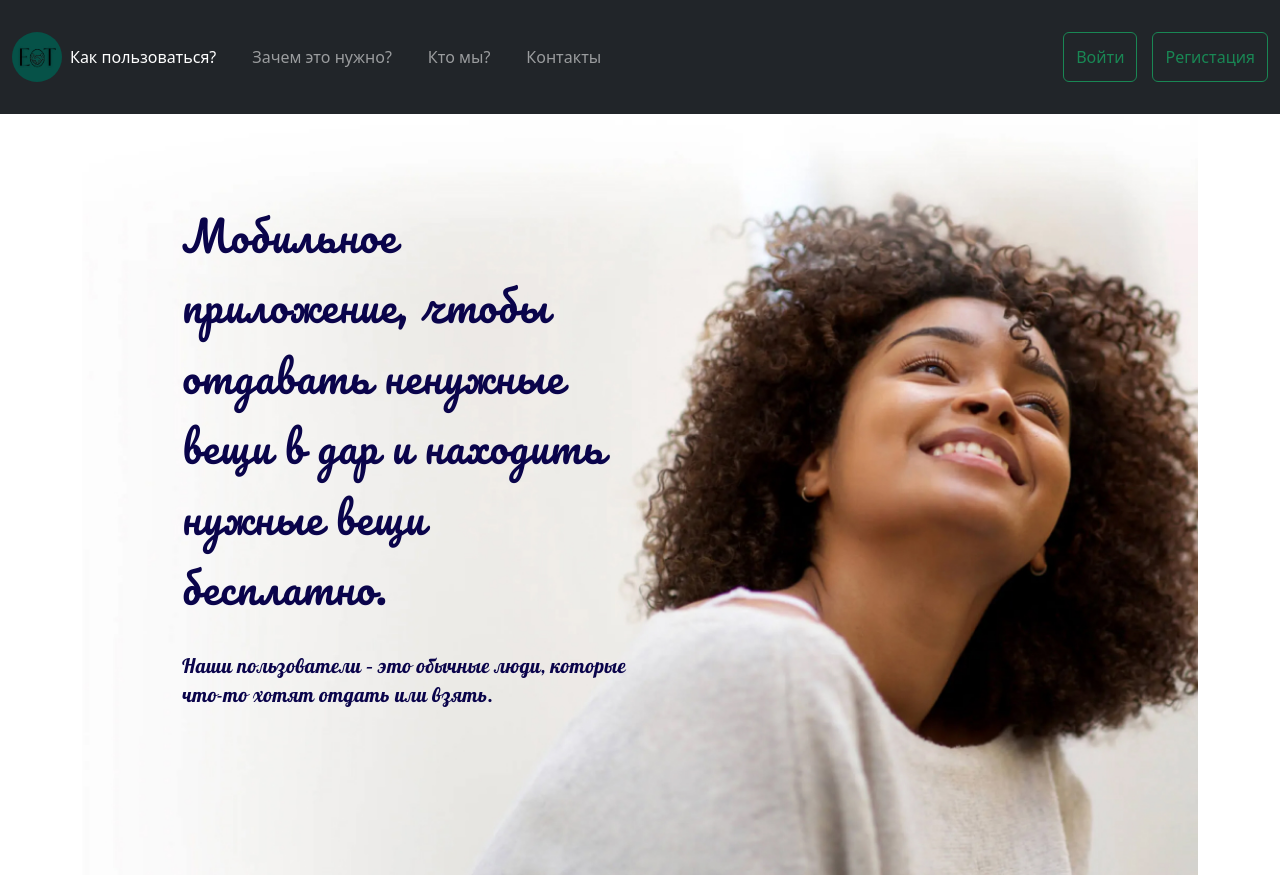
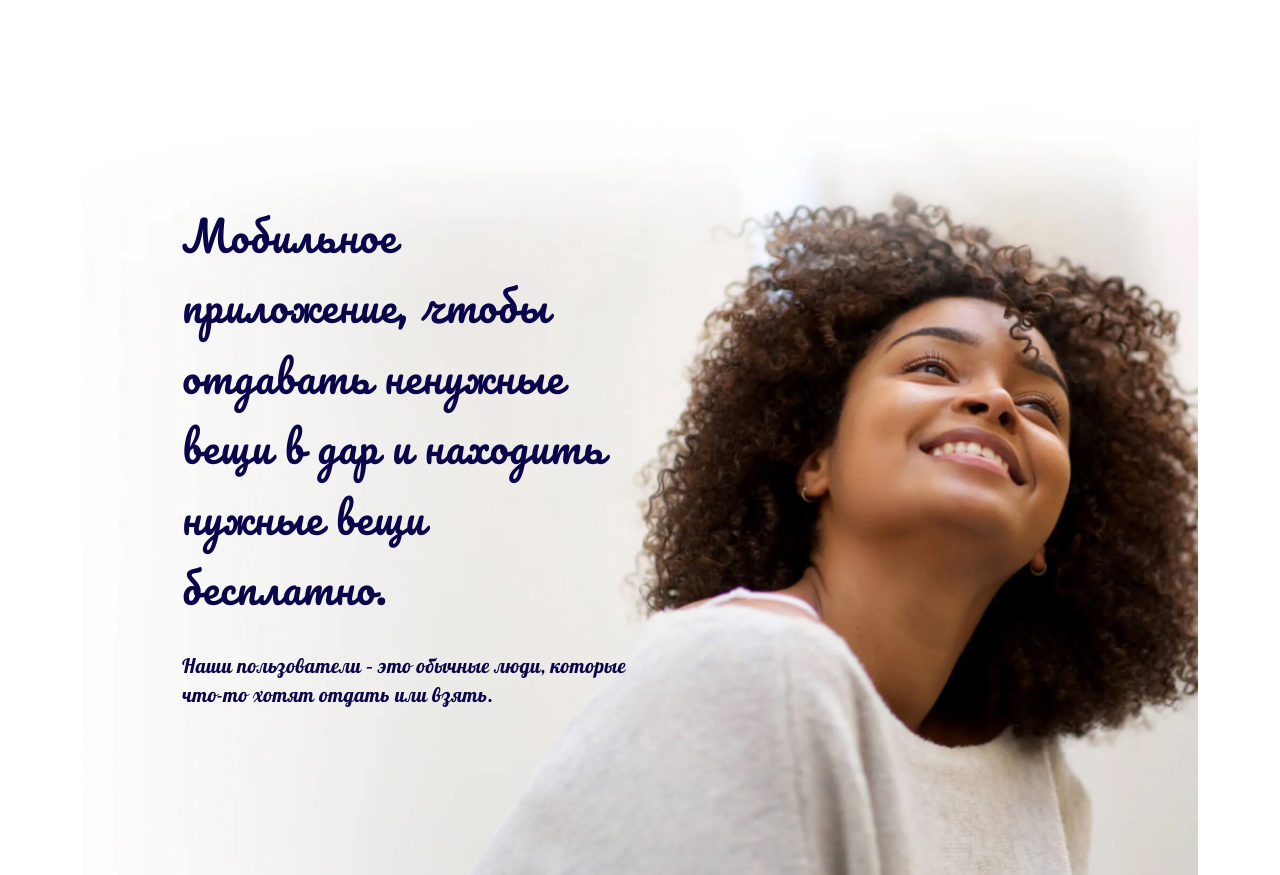
Before and after one commit to sedep040508/eot3, a plain HTML site: page index.html in a window 1280 px wide. Shown: the top 875 px of the page. Drawn offline with nearby package versions, Linux system fonts and the light colour scheme.

Commit message:
deleted header

```diff
--- a/index.html
+++ b/index.html
@@ -17,37 +17,7 @@
 </head>
 
 <body>
-    <header data-bs-theme="dark">
-        <nav class="navbar navbar-expand-md navbar-dark fixed-top bg-dark">
-            <div class="container-fluid">
-                <img src="img/logo.jpeg" alt="logo" class="logo">
-                <button class="navbar-toggler" type="button" data-bs-toggle="collapse" data-bs-target="#navbarCollapse"
-                    aria-controls="navbarCollapse" aria-expanded="false" aria-label="Toggle navigation">
-                    <span class="navbar-toggler-icon"></span>
-                </button>
-                <div class="collapse navbar-collapse" id="navbarCollapse">
-                    <ul class="navbar-nav me-auto mb-2 mb-md-0">
-                        <li class="nav-item">
-                            <a class="nav-link active" aria-current="page" href="#">Как пользоваться?</a>
-                        </li>
-                        <li class="nav-item">
-                            <a class="nav-link" href="#">Зачем это нужно?</a>
-                        </li>
-                        <li class="nav-item">
-                            <a class="nav-link" href="#">Кто мы?</a>
-                        </li>
-                        <li class="nav-item">
-                            <a class="nav-link" href="#">Контакты</a>
-                        </li>
-                    </ul>
-                    <form class="d-flex" role="search">
-                        <button class="btn btn-outline-success" type="submit" style="height: 50px;">Войти</button>
-                        <button class="btn btn-outline-success" type="submit" style="height: 50px;">Регистация</button>
-                    </form>
-                </div>
-            </div>
-        </nav>
-    </header>
+
     <section>
         <div class="container">
             <div class="main">
```
